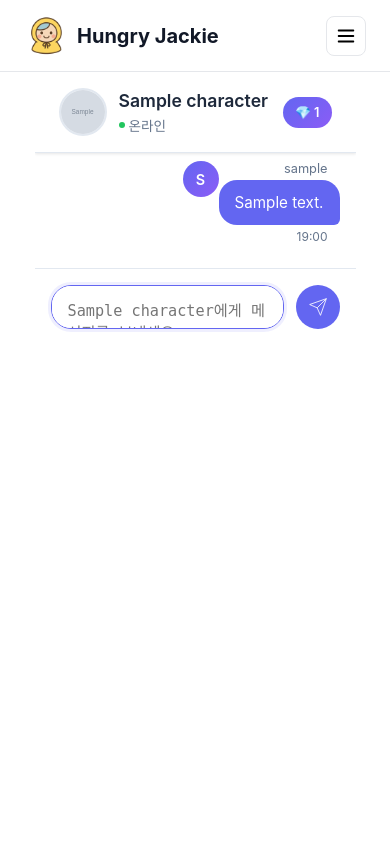
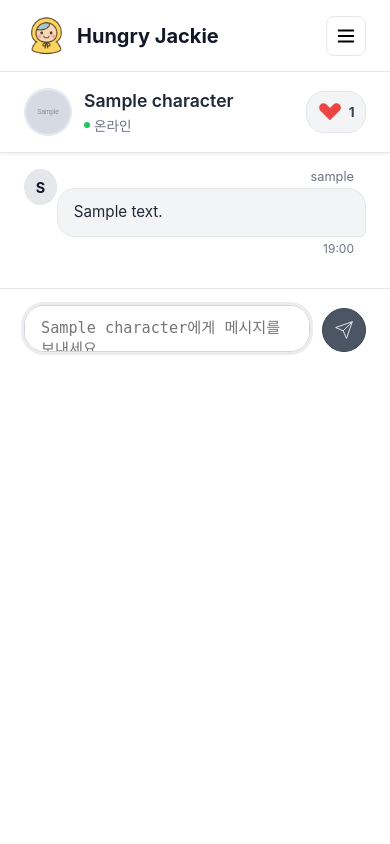
Before and after one commit to HungryJackie/hungry_jackie, a Django app: page /characters/chat/1/ in a window 390 px wide. Run offline with Django 5.2, Linux system fonts and the light colour scheme; a user stored in the database is signed in; tables that the repository leaves empty hold one stand-in row (values such as "Sample post"); grey boxes marked "Sample" are stand-in pictures.

Commit message:
converation ui 변경

```diff
--- a/templates/characters/conversation.html
+++ b/templates/characters/conversation.html
@@ -5,18 +5,62 @@
 
 {% block extra_head %}
 <style>
-  :root { --primary:#6366f1; --primary-dark:#4f46e5; --bg:#f8fafc; --panel:#fff; --text:#1e293b; --text-light:#64748b; --border:#e2e8f0; --user-bubble:#6366f1; --char-bubble:#f1f5f9; --shadow:0 1px 3px rgba(0,0,0,.1); }
+  /* ── Neutral Gray 팔레트(네비바와 톤 맞춤) ── */
+  :root{
+    --primary:#4b5563;          /* gray-600 */
+    --primary-dark:#374151;     /* gray-700 */
+    --panel:#ffffff;
+    --text:#1f2937;             /* gray-800 */
+    --text-light:#6b7280;       /* gray-500 */
+    --border:#e5e7eb;           /* gray-200 */
+    --char-bubble:#ffffff;      /* 캐릭터 말풍선: 흰색 + 테두리 */
+    --user-bubble:#f3f4f6;      /* 사용자 말풍선: 연회색 */
+    --shadow:0 1px 3px rgba(0,0,0,.08);
+  }
 
-  .chat-container{display:flex;flex-direction:column;height:100%;background:var(--panel);max-width:800px;margin:0 auto;overflow:hidden}
-  .chat-header{background:var(--panel);border-bottom:1px solid var(--border);padding:1rem 1.5rem;display:flex;align-items:center;gap:.75rem;box-shadow:var(--shadow);flex-shrink:0;z-index:10}
+  /* === 레이아웃: 데스크톱에서 가로 폭 고정 ===
+     큰 화면: 항상 760px 고정 (내용 길이/인디케이터와 무관)
+     작은 화면(<=900px): 가로 100% */
+  .chat-container{
+    display:flex; flex-direction:column; height:100%;
+    background:var(--panel);
+    width:760px;
+    margin:0 auto;
+    overflow:hidden;
+    box-sizing:border-box;
+  }
+  @media (max-width:900px){
+    .chat-container{ width:100%; }
+  }
+
+  /* 헤더 */
+  .chat-header{
+    background:var(--panel); border-bottom:1px solid var(--border);
+    padding:1rem 1.5rem; display:flex; align-items:center; gap:.75rem;
+    box-shadow:var(--shadow); flex-shrink:0; z-index:10;
+  }
   .char-avatar{width:48px;height:48px;border-radius:50%;overflow:hidden;border:2px solid var(--border);background:#f8fafc;display:flex;align-items:center;justify-content:center;flex-shrink:0}
   .char-avatar img{width:100%;height:100%;object-fit:cover}
   .char-info h2{font-size:1.1rem;font-weight:600;color:var(--text);margin:0 0 .25rem}
   .char-status{font-size:.85rem;color:var(--text-light);display:flex;align-items:center;gap:.25rem}
   .status-dot{width:6px;height:6px;background:#22c55e;border-radius:50%}
-  .credit-badge{margin-left:auto;background:linear-gradient(135deg,var(--primary),#8b5cf6);color:#fff;padding:.5rem .75rem;border-radius:20px;font-size:.8rem;font-weight:600;white-space:nowrap}
 
-  .messages-container{flex:1;overflow-y:auto;padding:1rem 0;scroll-behavior:smooth}
+  /* 크레딧 배지(하트 아이콘 적용) */
+  .credit-badge{
+    margin-left:auto; background:#f3f4f6; color:#374151;
+    padding:.45rem .65rem; border-radius:18px; font-size:.85rem; font-weight:700;
+    border:1px solid var(--border);
+    display:inline-flex; align-items:center; gap:.35rem;
+  }
+  .credit-badge .heart{ width:26px; height:26px; fill:#ef4444; } /* red-500 */
+
+  /* 메시지 영역 */
+  .messages-container{flex:1; overflow-y:auto; padding:1rem 0; scroll-behavior:smooth}
+  .messages-container.empty{display:flex;align-items:center;justify-content:center;padding:2rem 1rem}
+  .empty-state{max-width:520px;width:100%;border:1px dashed var(--border);border-radius:16px;background:#fff;box-shadow:var(--shadow);padding:1.25rem}
+  .empty-state h3{margin:0 0 .5rem;color:var(--text);font-size:1rem}
+  .empty-state p{margin:0;color:var(--text-light);font-size:.9rem}
+
   .message-group{display:flex;margin-bottom:1rem;padding:0 1.5rem}
   .message-group.user{justify-content:flex-end}
   .message-group.character{justify-content:flex-start}
@@ -24,52 +68,76 @@
   .message-avatar{width:36px;height:36px;border-radius:50%;overflow:hidden;border:1.5px solid var(--border);background:#f8fafc;margin-right:.75rem;flex-shrink:0;align-self:flex-end}
   .message-group.user .message-avatar{order:2;margin-right:0;margin-left:.75rem}
   .message-avatar img{width:100%;height:100%;object-fit:cover}
+  .user-avatar-placeholder{
+    width:36px;height:36px;border-radius:50%;
+    background:#e5e7eb; color:#111827; display:flex;align-items:center;justify-content:center;
+    font-weight:700;font-size:.9rem; border:1px solid var(--border);
+  }
 
-  .user-avatar-placeholder{width:36px;height:36px;border-radius:50%;background:linear-gradient(135deg,var(--primary),#8b5cf6);color:#fff;display:flex;align-items:center;justify-content:center;font-weight:600;font-size:.9rem}
-
-  .message-content{max-width:70%;display:flex;flex-direction:column}
+  /* 말풍선은 내용과 무관하게 안정된 최대폭을 갖도록 */
+  .message-content{max-width:520px; width:100%; display:flex; flex-direction:column}
   .message-group.user .message-content{align-items:flex-end}
   .message-group.character .message-content{align-items:flex-start}
 
   .message-sender{font-size:.8rem;color:var(--text-light);margin-bottom:.25rem;padding:0 .75rem}
-  .message-bubble{padding:.75rem 1rem;border-radius:18px;font-size:.95rem;line-height:1.4;word-wrap:break-word;position:relative;max-width:100%}
-  .message-group.user .message-bubble{background:var(--user-bubble);color:#fff;border-bottom-right-radius:6px}
+  .message-bubble{
+    padding:.75rem 1rem; border-radius:18px; font-size:.95rem; line-height:1.5;
+    word-wrap:break-word; position:relative; width:100%;  /* ← 가로폭 고정 */
+    box-sizing:border-box;
+  }
+  .message-group.user .message-bubble{background:var(--user-bubble);color:var(--text);border:1px solid var(--border);border-bottom-right-radius:6px}
   .message-group.character .message-bubble{background:var(--char-bubble);color:var(--text);border-bottom-left-radius:6px;border:1px solid var(--border)}
   .message-time{font-size:.75rem;color:var(--text-light);margin-top:.25rem;padding:0 .75rem}
 
-  .input-container{background:var(--panel);border-top:1px solid var(--border);padding:1rem 1.5rem;display:flex;gap:.75rem;align-items:flex-end;flex-shrink:0}
-  .message-input{flex:1;border:1px solid var(--border);border-radius:20px;padding:.75rem 1rem;font-size:.95rem;resize:none;max-height:120px;min-height:44px;background:#f8fafc;transition:all .2s}
-  .message-input:focus{outline:none;border-color:var(--primary);background:#fff;box-shadow:0 0 0 3px rgba(99,102,241,.1)}
-  .send-button{background:var(--primary);color:#fff;border:none;width:44px;height:44px;border-radius:50%;display:flex;align-items:center;justify-content:center;cursor:pointer;transition:all .2s;flex-shrink:0}
+  /* 입력 영역 */
+  .input-container{
+    background:var(--panel); border-top:1px solid var(--border);
+    padding:1rem 1.5rem; display:flex; gap:.75rem; align-items:flex-end; flex-shrink:0;
+  }
+  .message-input{
+    flex:1 1 0; min-width:0; width:100%; display:block;
+    border:1px solid var(--border); border-radius:20px; padding:.75rem 1rem; font-size:.95rem;
+    resize:none; max-height:120px; min-height:44px; background:#f8fafc; transition:all .2s;
+    line-height:1.4; word-break:keep-all; writing-mode:horizontal-tb;
+    -webkit-appearance:textarea; -moz-appearance:textarea; appearance:textarea;
+  }
+  .message-input:focus{outline:none;border-color:#d1d5db;background:#ffffff;box-shadow:0 0 0 3px rgba(17,24,39,.08)}
+  .send-button{
+    background:var(--primary); color:#fff; border:1px solid var(--primary-dark);
+    width:44px;height:44px;border-radius:50%;display:flex;align-items:center;justify-content:center;cursor:pointer;transition:all .2s;flex-shrink:0
+  }
   .send-button:hover{background:var(--primary-dark);transform:scale(1.05)}
-  .send-button:active{transform:scale(.95)}
-  .send-button:disabled{background:#cbd5e1;cursor:not-allowed;transform:none}
+  .send-button:active{transform:scale(.96)}
+  .send-button:disabled{background:#e5e7eb;color:#9ca3af;border-color:#e5e7eb;cursor:not-allowed;transform:none}
 
-  .system-message{text-align:center;margin:1rem 1.5rem;padding:.5rem 1rem;background:#fef3c7;color:#92400e;border-radius:12px;font-size:.85rem;border:1px solid #fbbf24}
-
-  .typing-indicator{display:none;padding:0 1.5rem;margin-bottom:1rem}
-  .typing-bubble{background:var(--char-bubble);border:1px solid var(--border);border-radius:18px;padding:1rem;display:inline-flex;align-items:center;gap:.25rem}
-  .typing-dot{width:6px;height:6px;background:var(--text-light);border-radius:50%;animation:typing 1.4s infinite}
+  /* 타이핑 행(캐릭터 레이아웃) */
+  .typing-row{display:none}
+  .typing-bubble{
+    background:var(--char-bubble); border:1px solid var(--border);
+    border-radius:18px; padding:1rem; display:inline-flex; align-items:center; gap:.35rem;
+    width:100%; min-width:100%; justify-content:flex-start;  /* ← 폭 고정 */
+    box-sizing:border-box;
+  }
+  .typing-dot{width:6px;height:6px;background:#9aa1ab;border-radius:50%;animation:typing 1.4s infinite}
   .typing-dot:nth-child(2){animation-delay:.2s}
   .typing-dot:nth-child(3){animation-delay:.4s}
-  @keyframes typing{0%,60%,100%{opacity:.3}30%{opacity:1}}
+  @keyframes typing{0%,60%,100%{opacity:.35;transform:translateY(0)}30%{opacity:1;transform:translateY(-2px)}}
 
-  @media (max-width:768px){.message-content{max-width:85%}.input-container{padding:1rem}.messages-container{padding:.5rem 0}.message-group{padding:0 1rem}}
-
+  /* 스크롤바 */
   .messages-container::-webkit-scrollbar{width:6px}
   .messages-container::-webkit-scrollbar-track{background:transparent}
-  .messages-container::-webkit-scrollbar-thumb{background:#cbd5e1;border-radius:3px}
-  .messages-container::-webkit-scrollbar-thumb:hover{background:#94a3b8}
+  .messages-container::-webkit-scrollbar-thumb{background:#d1d5db;border-radius:3px}
+  .messages-container::-webkit-scrollbar-thumb:hover{background:#9ca3af}
 </style>
 {% endblock %}
 
 {% block content %}
 <div class="chat-page">
 
-  {# ── Django 플래시 메시지(알림) 전용 영역 ── #}
+  {# Django 플래시 메시지 #}
   {% with django_messages=messages %}
     {% if django_messages %}
-      <div style="position:fixed; top:80px; left:50%; transform:translateX(-50%); z-index:1000; max-width:400px;">
+      <div style="position:fixed; top:80px; left:50%; transform:translateX(-50%); z-index:1000; max-width:420px;">
         {% for m in django_messages %}
           <div class="alert alert-{{ m.tags }}">{{ m }}</div>
         {% endfor %}
@@ -92,13 +160,23 @@
         <h2>{{ conversation.character.name }}</h2>
         <div class="char-status"><span class="status-dot"></span>온라인</div>
       </div>
-      <div class="credit-badge">💎 {{ user_credit.total_credits }}</div>
+
+      <!-- 하트 아이콘 크레딧 -->
+      <div class="credit-badge" title="보유 하트">
+        <svg viewBox="0 0 24 24" class="heart" aria-hidden="true">
+          <path d="M3.172 5.172a4 4 0 015.656 0L12 8.343l3.172-3.171a4 4 0 115.656 5.656L12 19.657l-8.828-8.829a4 4 0 010-5.656z"/>
+        </svg>
+        <span>{{ user_credit.total_credits }}</span>
+      </div>
     </div>
 
-    <!-- 메시지 리스트 -->
-    <div class="messages-container" id="messagesContainer">
+    <!-- 메시지 영역 -->
+    <div class="messages-container {% if chat_messages|length == 0 %}empty{% endif %}" id="messagesContainer">
       {% if chat_messages|length == 0 %}
-        <div class="system-message">{{ conversation.character.name }}와의 첫 대화를 시작해보세요! 👋</div>
+        <div class="empty-state">
+          <h3>{{ conversation.character.name }}와의 첫 대화를 시작해보세요! 👋</h3>
+          <p>아래 입력창에 메시지를 적고 Enter를 누르면 캐릭터가 곧 답장을 보냅니다.</p>
+        </div>
       {% endif %}
 
       {% for m in chat_messages %}
@@ -129,17 +207,28 @@
         </div>
       {% endfor %}
 
-      <!-- 타이핑 인디케이터 -->
-      <div class="typing-indicator" id="typingIndicator">
-        <div class="typing-bubble">
-          <div class="typing-dot"></div><div class="typing-dot"></div><div class="typing-dot"></div>
+      <!-- 타이핑 인디케이터: 캐릭터 말풍선과 동일 레이아웃 + 폭 고정 -->
+      <div class="message-group character typing-row" id="typingRow" aria-live="polite">
+        <div class="message-avatar">
+          {% if conversation.character.character_image %}
+            <img src="{{ conversation.character.character_image.url }}" alt="{{ conversation.character.name }}">
+          {% else %}
+            <img src="{% static 'images/profiles/default_2.png' %}" alt="{{ conversation.character.name }}">
+          {% endif %}
+        </div>
+        <div class="message-content">
+          <div class="message-sender">{{ conversation.character.name }}</div>
+          <div class="message-bubble typing-bubble">
+            <span class="typing-dot"></span><span class="typing-dot"></span><span class="typing-dot"></span>
+          </div>
         </div>
       </div>
     </div>
 
-    <!-- 입력 영역 -->
+    <!-- 입력 -->
     <div class="input-container">
-      <textarea id="messageInput" class="message-input" placeholder="{{ conversation.character.name }}에게 메시지를 보내세요..." rows="1"></textarea>
+      <textarea id="messageInput" class="message-input"
+                placeholder="{{ conversation.character.name }}에게 메시지를 보내세요..." rows="1"></textarea>
       <button id="sendButton" class="send-button" aria-label="전송">
         <svg width="20" height="20" viewBox="0 0 24 24" fill="none" stroke="currentColor">
           <line x1="22" y1="2" x2="11" y2="13"></line>
@@ -156,7 +245,8 @@ document.addEventListener('DOMContentLoaded', function () {
   const messageInput = document.getElementById('messageInput');
   const sendButton = document.getElementById('sendButton');
   const messagesContainer = document.getElementById('messagesContainer');
-  const typingIndicator = document.getElementById('typingIndicator');
+  const typingRow = document.getElementById('typingRow');
+  const creditCountEl = document.querySelector('.credit-badge span'); // 숫자만 업데이트
   let isLoading = false;
 
   const characterName = '{{ conversation.character.name|escapejs }}';
@@ -166,16 +256,14 @@ document.addEventListener('DOMContentLoaded', function () {
   function scrollToBottom(){ messagesContainer.scrollTop = messagesContainer.scrollHeight; }
   scrollToBottom();
 
+  // textarea 자동 높이
   messageInput.addEventListener('input', function(){
     this.style.height = 'auto';
     this.style.height = Math.min(this.scrollHeight, 120) + 'px';
   });
 
-  function escapeHTML(s){
-    const div = document.createElement('div');
-    div.textContent = s;
-    return div.innerHTML;
-  }
+  // 안전 텍스트
+  function escapeHTML(s){ const d=document.createElement('div'); d.textContent=s; return d.innerHTML; }
 
   function addMessage(sender, content, senderName, avatarSrc){
     const group = document.createElement('div');
@@ -190,20 +278,24 @@ document.addEventListener('DOMContentLoaded', function () {
     }
 
     const now = new Date().toLocaleTimeString('ko-KR',{hour:'2-digit',minute:'2-digit'});
-    group.innerHTML = `
-      ${avatarHTML}
+    group.innerHTML = `${avatarHTML}
       <div class="message-content">
         <div class="message-sender">${escapeHTML(senderName)}</div>
         <div class="message-bubble">${escapeHTML(content)}</div>
         <div class="message-time">${now}</div>
-      </div>
-    `;
-    messagesContainer.insertBefore(group, typingIndicator);
+      </div>`;
+
+    // 빈 상태 제거
+    messagesContainer.classList.remove('empty');
+    const empty = messagesContainer.querySelector('.empty-state');
+    if (empty) empty.remove();
+
+    messagesContainer.insertBefore(group, typingRow);
     scrollToBottom();
   }
 
-  function showTyping(){ typingIndicator.style.display='block'; scrollToBottom(); }
-  function hideTyping(){ typingIndicator.style.display='none'; }
+  function showTyping(){ typingRow.style.display='flex'; scrollToBottom(); }
+  function hideTyping(){ typingRow.style.display='none'; }
 
   async function sendMessage(){
     const msg = messageInput.value.trim();
@@ -227,9 +319,8 @@ document.addEventListener('DOMContentLoaded', function () {
 
       if(data.success){
         addMessage('character', data.ai_response || '', characterName, characterAvatar);
-        if (typeof data.remaining_credits !== 'undefined'){
-          const badge = document.querySelector('.credit-badge');
-          if(badge) badge.textContent = `💎 ${data.remaining_credits}`;
+        if (typeof data.remaining_credits !== 'undefined' && creditCountEl){
+          creditCountEl.textContent = data.remaining_credits; // 숫자만 교체
         }
       }else{
         addMessage('character', data.error || '죄송합니다. 오류가 발생했습니다.', characterName, characterAvatar);
@@ -239,8 +330,7 @@ document.addEventListener('DOMContentLoaded', function () {
       hideTyping();
       addMessage('character', '네트워크 오류가 발생했습니다. 잠시 후 다시 시도해주세요.', characterName, characterAvatar);
     }finally{
-      isLoading = false;
-      sendButton.disabled = false; messageInput.disabled = false; messageInput.focus();
+      isLoading = false; sendButton.disabled = false; messageInput.disabled = false; messageInput.focus();
     }
   }
 
```
